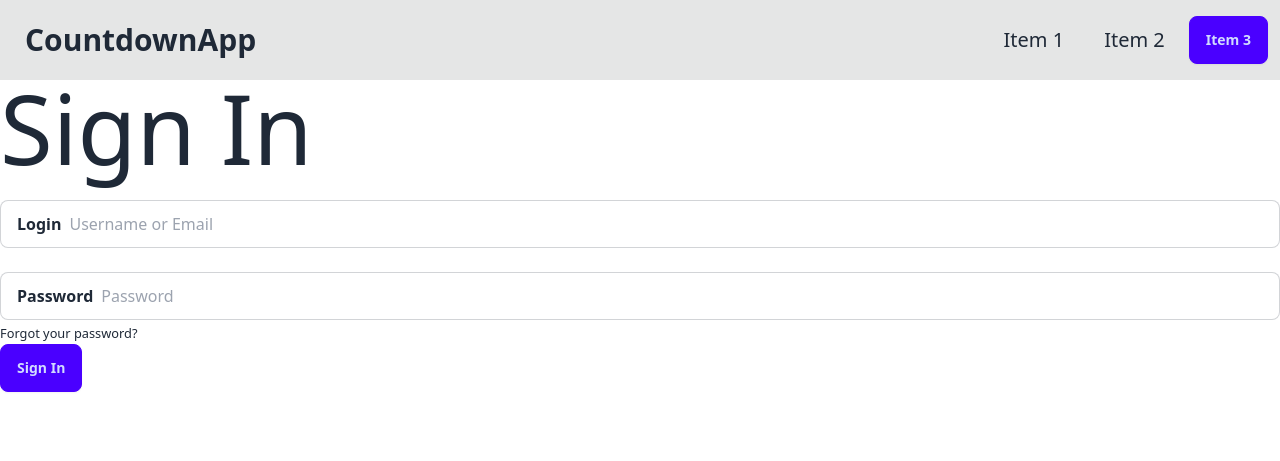
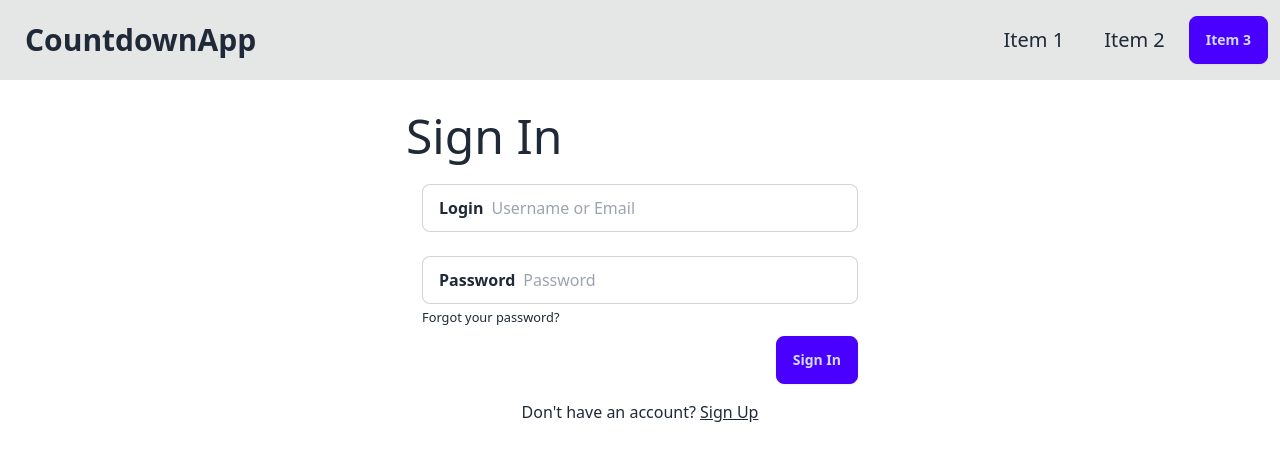
Before and after one commit to matthew-talamantes/CountDownApp, a Django app: page /accounts/login/ in a window 1280 px wide. Shown: the top 461 px of the page. Run offline with Django 4.2, Linux system fonts and the light colour scheme; style sheets or scripts are compiled from the project's sources; parts of the project's set-up code (start-up, migrations or seed data) failed here and were passed over; some libraries are stand-ins or nearby versions.

Commit message:
Update login styles

```diff
--- a/backend/countdown/templates/account/login.html
+++ b/backend/countdown/templates/account/login.html
@@ -1,10 +1,20 @@
 {% extends 'counts/base.html' %}
 
 {% block content %}
-<h1 class="text-8xl">Sign In</h1>
-<form method="POST">
-    {% csrf_token %}
-    {{ form }}
-    <button class="btn btn-primary" type="submit">Sign In</button>
-</form>
+<section class="container mx-auto mt-8 px-4 max-w-[500px]">
+    <h1 class="text-5xl">Sign In</h1>
+    <article class="container mx-auto sm:px-4">
+        <form method="POST">
+            {% csrf_token %}
+            {{ form }}
+            <div class="flex flex-row justify-end">
+                <button class="btn btn-primary mt-2" type="submit">Sign In</button>
+            </div>
+        </form>
+    </article>
+    <article class="container mx-auto sm:px-4 mt-4">
+        <p class="text-center">Don't have an account? <a class="underline" href="{% url 'account_signup' %}">Sign Up</a>
+        </p>
+    </article>
+</section>
 {% endblock content %}
```
